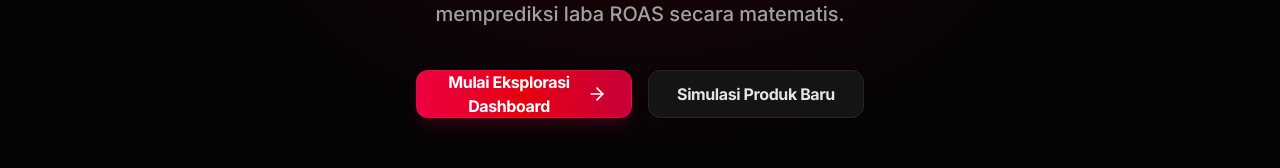
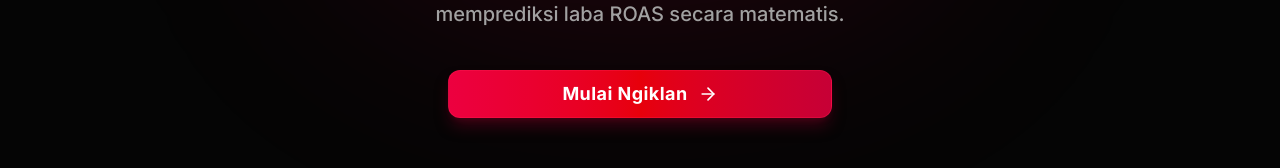
Before and after one commit to AryaEkiLearning07/agent-Tahra, a React (Vite) app in the folder frontend/: page / in a window 1280 px wide. Shown: the part 444-612 px from the top of the page. Built offline with nearby package versions, Linux system fonts and the light colour scheme; no server answers.

Commit message:
feat(landing): simplify landing page to single Mulai Ngiklan CTA with auth check & strengthen LLM gateway resilience

```diff
--- a/frontend/src/pages/LandingPage.jsx
+++ b/frontend/src/pages/LandingPage.jsx
@@ -7,8 +7,24 @@ import { Badge } from '../components/ui/Badge';
 import { Navbar } from '../components/layout/Navbar';
 import { Footer } from '../components/layout/Footer';
 
+import { useAuth } from '../context/AuthContext';
+
 export default function LandingPage() {
   const navigate = useNavigate();
+  const { isAuthenticated } = useAuth();
+
+  const handleMulaiNgiklan = () => {
+    if (isAuthenticated) {
+      navigate('/dashboard');
+    } else {
+      navigate('/login', {
+        state: {
+          redirect: '/dashboard',
+          message: 'Silakan masuk atau daftar akun terlebih dahulu untuk mulai membuat kampanye iklan AI.',
+        },
+      });
+    }
+  };
 
   const features = [
     {
@@ -59,23 +75,16 @@ export default function LandingPage() {
             Gantikan agensi periklanan mahal. Sistem <strong className="text-neutral-200">Multi-Agent Otonom</strong> yang membedah unit economics produk, merancang audiens & copywriting PAS, serta memprediksi laba ROAS secara matematis.
           </p>
 
-          <div className="flex flex-col sm:flex-row items-center justify-center gap-4 max-w-md mx-auto">
+          <div className="flex flex-col items-center justify-center max-w-xs sm:max-w-sm mx-auto">
             <Button
               size="lg"
               variant="primary"
               isFullWidth
               rightIcon={<ArrowRight className="w-5 h-5" />}
-              onClick={() => navigate('/dashboard')}
+              onClick={handleMulaiNgiklan}
+              className="py-4 text-base sm:text-lg font-black tracking-wide shadow-2xl shadow-rose-950/80 hover:shadow-rose-600/30 transition-all transform hover:-translate-y-0.5"
             >
-              Mulai Eksplorasi Dashboard
-            </Button>
-            <Button
-              size="lg"
-              variant="secondary"
-              isFullWidth
-              onClick={() => navigate('/new')}
-            >
-              Simulasi Produk Baru
+              Mulai Ngiklan
             </Button>
           </div>
 
```
Also changed, not shown: 1 other file (tests, documents, lock files or other folders).
